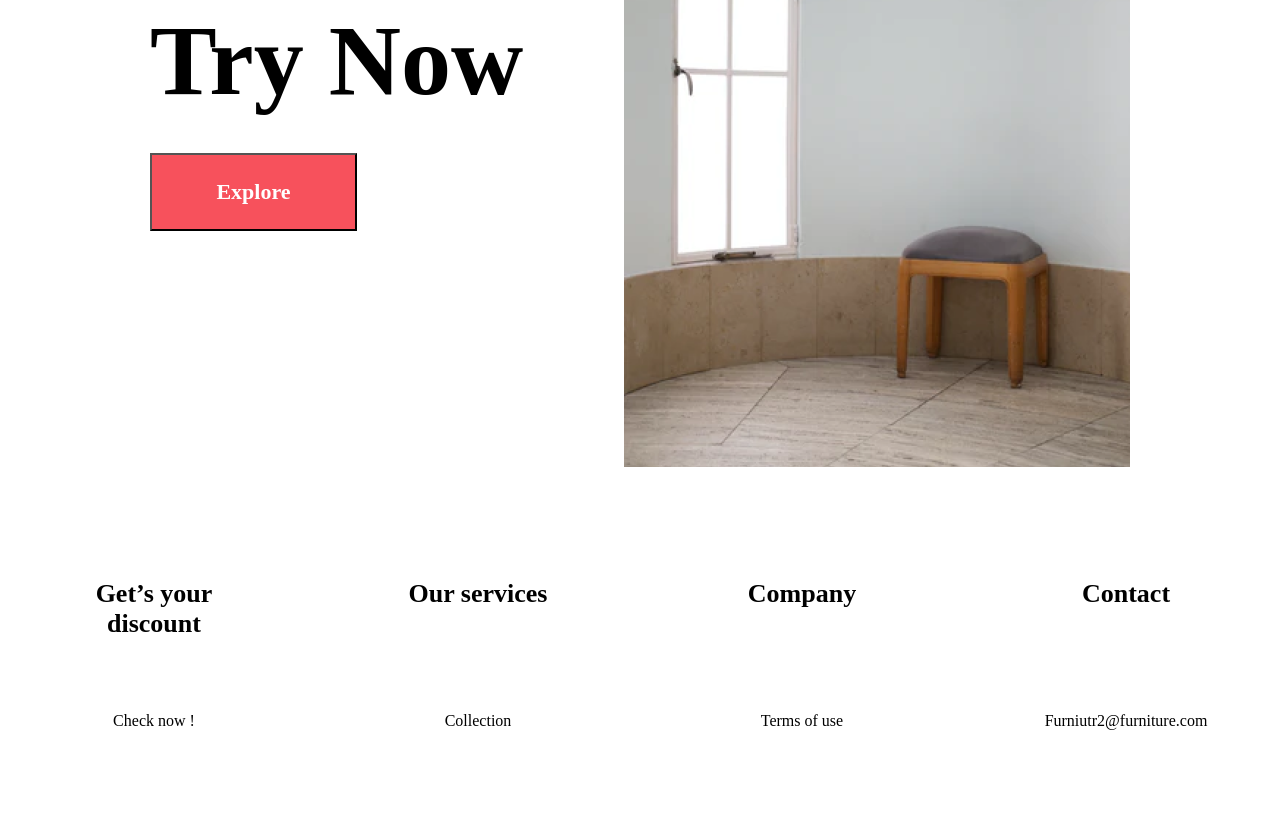
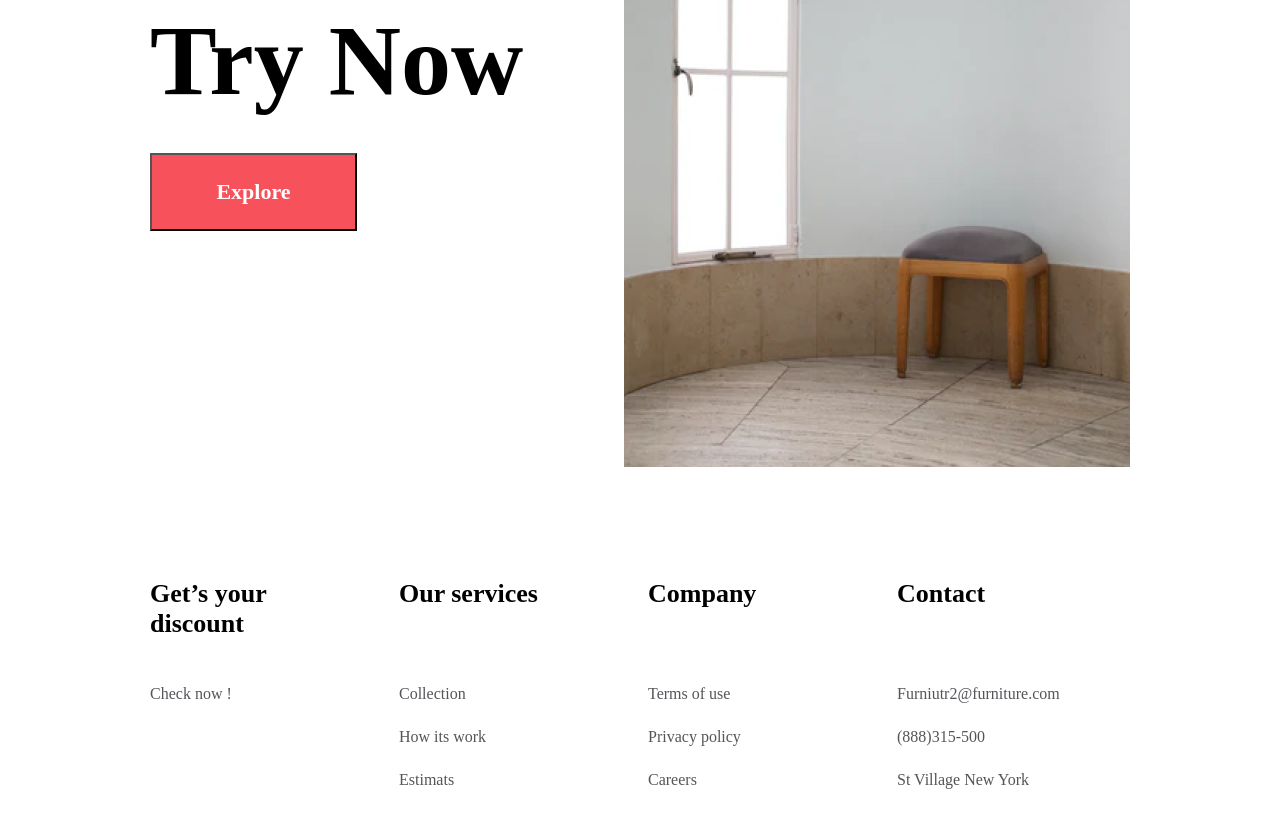
Before and after one commit to IrinaNamV/develop, a plain HTML site: page studyfolder/week 6/landing_page/landing_page.html in a window 1280 px wide. Shown: the part 3606-4445 px from the top of the page. After the commit the page ends 4395 px from the top, so only its background shows below. Drawn offline with Linux system fonts and the light colour scheme; files that its build step writes are made by us from their sources.

Commit message:
откорректировала футер

```diff
--- a/studyfolder/week 6/landing_page/landing_page.css
+++ b/studyfolder/week 6/landing_page/landing_page.css
@@ -232,10 +232,12 @@
 .footer {
     display: grid;
     grid-template-columns: 1fr 1fr 1fr 1fr;
-    grid-template-rows: 100px 27px;
+    grid-template-rows: 100px 27px 27px 27px;
     gap: 1rem;
     align-items: stretch;
-    text-align: center;
+    text-align: left;
+    padding-left: 150px;
+    padding-right: 150px;
 }
 
 .name {
@@ -243,3 +245,14 @@
     font-weight: 600;
 
 }
+
+.onecolumn {
+    grid-row: 2/5;
+    grid-column: 1/2;
+    color: #282A30CC;
+}
+
+.textcolor {
+    color: #282A30CC;
+
+}
--- a/studyfolder/week 6/landing_page/landing_page.html
+++ b/studyfolder/week 6/landing_page/landing_page.html
@@ -94,12 +94,20 @@
         <p class="name">Our services</p>
         <p class="name">Company</p>
         <p class="name">Contact</p>
-    </div>
-    <div class="footer">
-        <p>Check now !</p>
-        <p>Collection</p>
-        <p>Terms of use</p>
-        <p>Furniutr2@furniture.com</p>
+
+        <p class="onecolumn">Check now !</p>
+        <p class="textcolor">Collection</p>
+        <p class="textcolor">Terms of use</p>
+        <p class="textcolor">Furniutr2@furniture.com</p>
+
+        <p class="textcolor">How its work</p>
+        <p class="textcolor">Privacy policy</p>
+        <p class="textcolor">(888)315-500</p>
+        <p class="textcolor">Estimats</p>
+        <p class="textcolor">Careers</p>
+        <p class="textcolor">St Village New York</p>
+
+
     </div>
 
 
```
